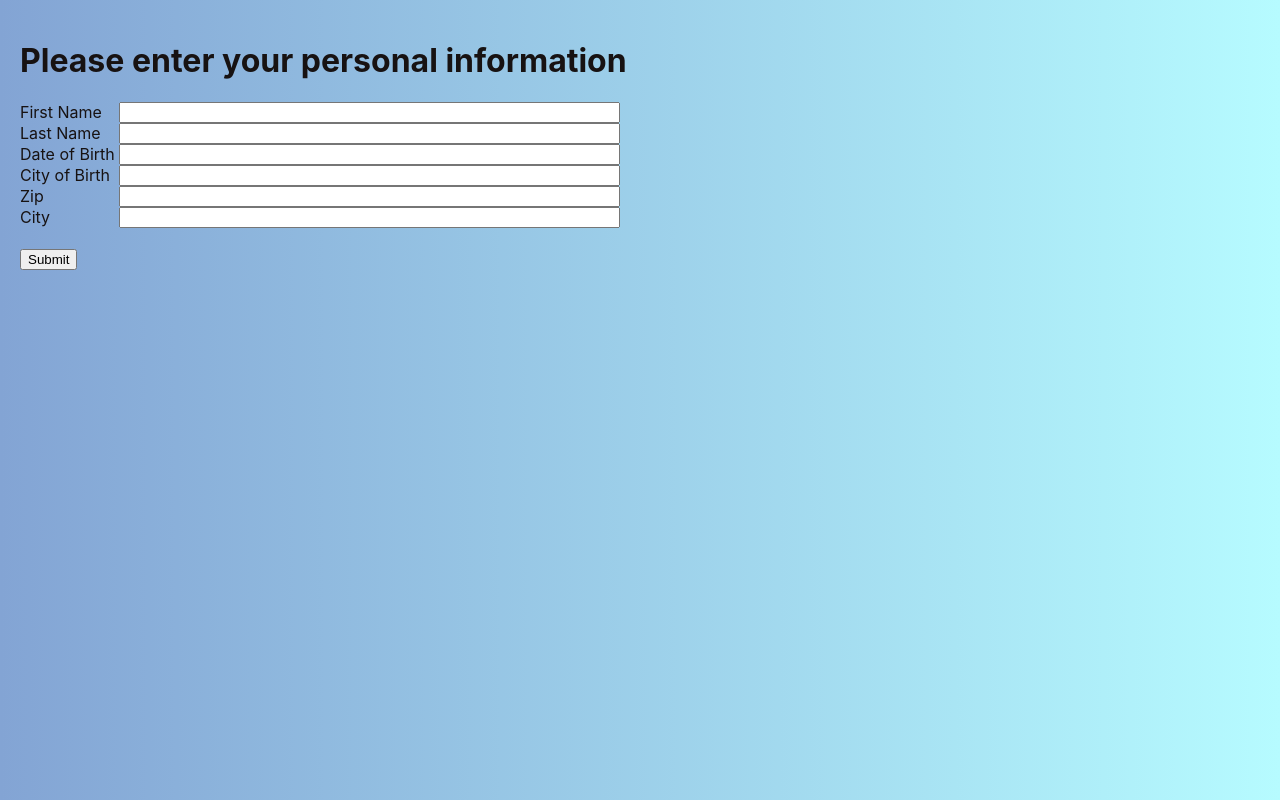
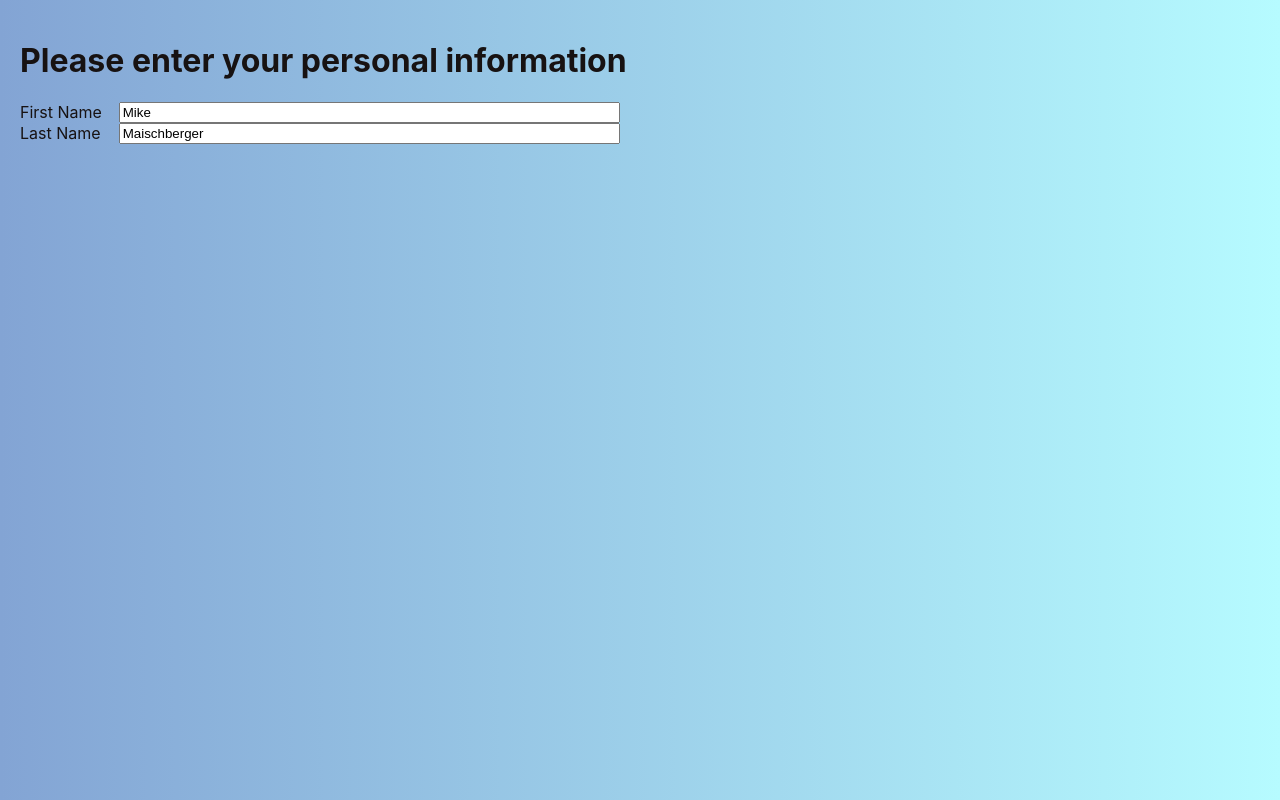
Before and after one commit to mmaruniak/s-rji-hacker-stories, a React (Create React App) app: page / in a window 1280 px wide. Shown: the top 800 px of the page. Built offline with nearby package versions, Linux system fonts and the light colour scheme.

Commit message:
Update Components

```diff
--- a/src/App.js
+++ b/src/App.js
@@ -1,55 +1,72 @@
 import React from "react";
 import "./App.css";
 
-function App() {
-  const [personState, setPersonState] = React.useState("");
+const App = () => {
+  const [personState, setPersonState] = React.useState({
+    firstName: "Mike",
+    lastName: "Maischberger",
+  });
 
-  return (
-    <div className="container">
-      <h1> Please enter your personal information </h1>
-      <PersonForm />
-    </div>
-  );
-}
+  const onTextChange = (event) => {
+    var controlValue = event.target.value;
+    var controlName = event.target.name;
 
-const onInputChange = () => {
-  alert("InputChanged");
+    setPersonState({
+      ...personState,
+      [controlName]: controlValue,
+    });
   };
 
-function LabelInput({ label, value, onInputChange }) {
+  const LabelInput = ({ id, label, value, name, onInputChange }) => {
     return (
       <div className="labelInput">
-      <label htmlFor="textInput"> {label}</label>
+        <label htmlFor={id}>{label}</label>
         <input
-        id="textInput"
+          id={id}
+          name={name}
           type="text"
           value={value}
           onChange={onInputChange}
         ></input>
       </div>
     );
-}
+  };
 
-function ButtonInput({ label }) {
+  // const ButtonInput = ({ label }) => {
+  //   return (
+  //     <div className="buttonInput">
+  //       <input type="button" value={label} />
+  //     </div>
+  //   );
+  // };
+
+  function PersonForm({ personState, onTextChange }) {
     return (
-    <div className="buttonInput">
-      <input type="button" value={label} />
+      <div>
+        <LabelInput
+          id="txtFirstName"
+          label="First Name"
+          name="firstName"
+          value={personState.firstName}
+          onInputChange={onTextChange}
+        />
+        <LabelInput
+          id="txtLastName"
+          label="Last Name"
+          name="lastName"
+          value={personState.lastName}
+          onInputChange={onTextChange}
+        />
       </div>
     );
   }
 
-function PersonForm({ label }) {
   return (
-    <div>
-      <LabelInput label="First Name" value="" />
-      <LabelInput label="Last Name" value="" />
-      <LabelInput label="Date of Birth" value="" />
-      <LabelInput label="City of Birth" value="" />
-      <LabelInput label="Zip" value="" />
-      <LabelInput label="City" value="" />
-      <ButtonInput label="Submit" />
+    <div className="container">
+      <h1> Please enter your personal information </h1>
+      <PersonForm personState={personState} onTextChange={onTextChange} />
     </div>
   );
-}
+};
 
 export default App;
```
Lines whose indentation alone changed are shown as unchanged.
